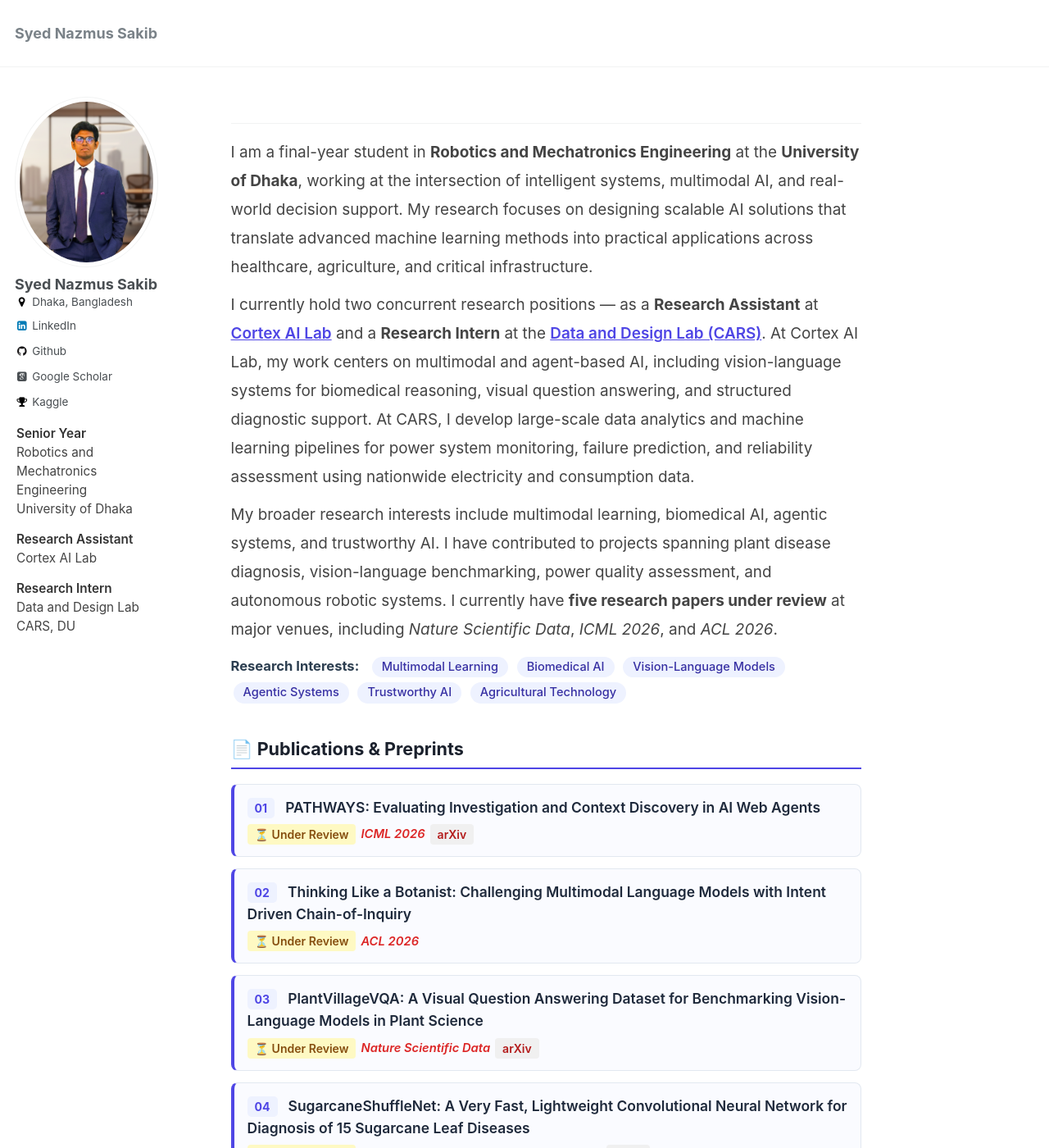
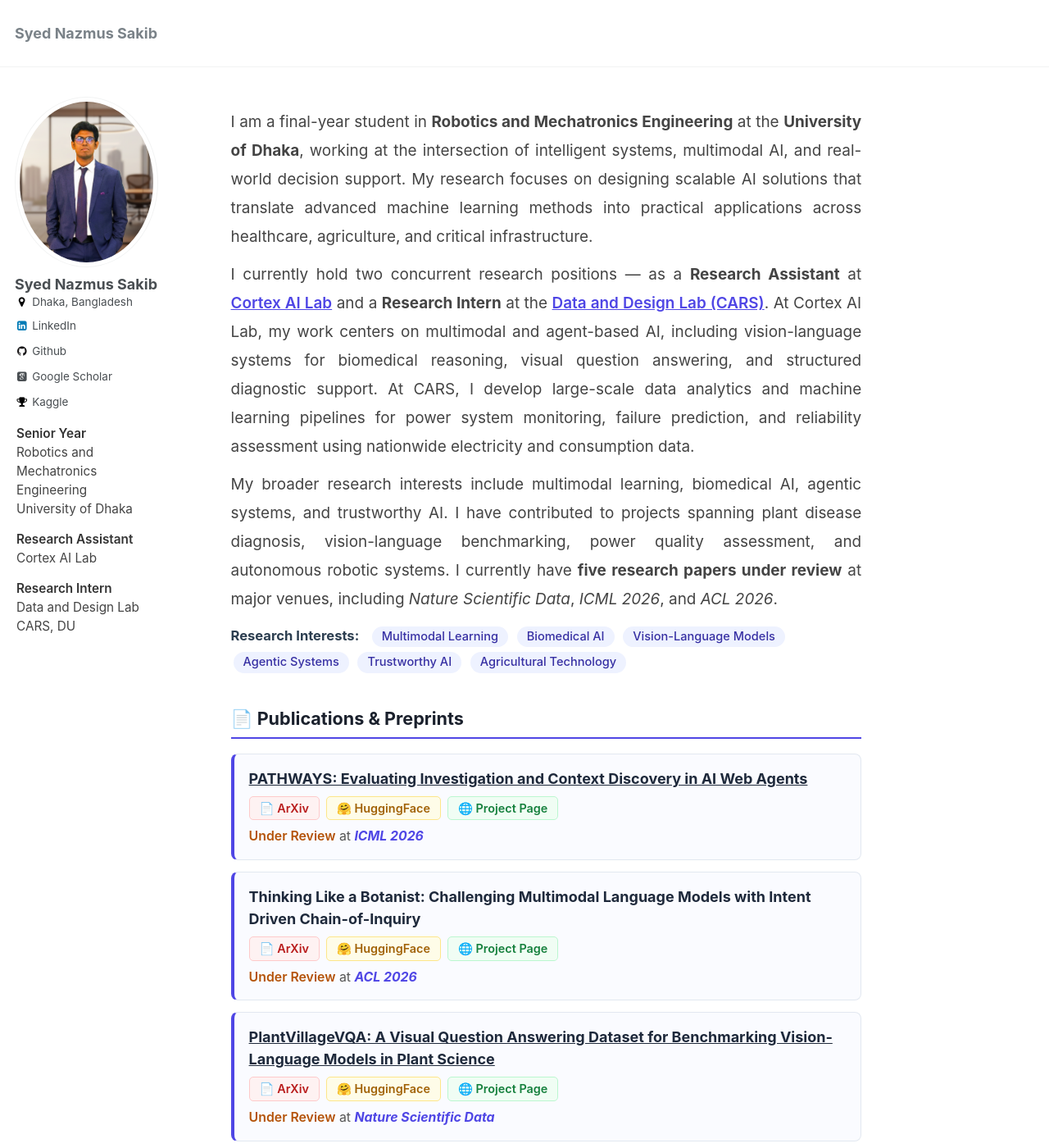
Before and after one commit to syed-nazmus-sakib/syed-nazmus-sakib.github.io, a Jekyll site: the page built from _pages/about.md, in a window 1280 px wide and 1400 px high. Shown: the whole window at 82% size. Built offline with Jekyll 4.4.1, drawn with Linux system fonts in a browser that asks for light colours; some web fonts are replaced; some of the changed text lies outside the part shown.

Commit message:
allignment

```diff
--- a/_pages/about.md
+++ b/_pages/about.md
@@ -17,6 +17,7 @@ redirect_from:
   line-height: 1.85;
   color: #444;
   margin-bottom: 0.6em;
+  text-align: justify;
 }
 .port-interests {
   margin-top: 10px;
@@ -72,45 +73,59 @@ redirect_from:
   border: 1px solid #e2e8f0;
   border-left: 4px solid #4f46e5;
   border-radius: 8px;
-  padding: 14px 16px;
+  padding: 16px 18px;
   margin-bottom: 14px;
   background: #fafbff;
   transition: box-shadow 0.2s;
 }
 .pub-card:hover { box-shadow: 0 4px 16px rgba(79,70,229,0.1); }
-.pub-num {
-  display: inline-block;
-  font-size: 0.78em;
+.pub-title {
+  font-weight: 700;
+  font-size: 1em;
+  color: #1e293b;
+  display: block;
+  margin-bottom: 8px;
+  line-height: 1.5;
+  text-decoration: none;
+  transition: color 0.2s;
+}
+a.pub-title:hover { color: #4f46e5; }
+.pub-links {
+  display: flex;
+  flex-wrap: wrap;
+  align-items: center;
+  gap: 8px;
+  margin-bottom: 8px;
+}
+.pub-links a {
+  font-size: 0.8em;
+  padding: 3px 12px;
+  border-radius: 5px;
+  font-weight: 600;
+  text-decoration: none;
+  transition: all 0.2s;
+  display: inline-flex;
+  align-items: center;
+  gap: 4px;
+}
+.pub-links .link-arxiv { background: #fef2f2; color: #b91c1c; border: 1px solid #fecaca; }
+.pub-links .link-arxiv:hover { background: #fecaca; }
+.pub-links .link-hf { background: #fefce8; color: #a16207; border: 1px solid #fde68a; }
+.pub-links .link-hf:hover { background: #fde68a; }
+.pub-links .link-project { background: #f0fdf4; color: #15803d; border: 1px solid #bbf7d0; }
+.pub-links .link-project:hover { background: #bbf7d0; }
+.pub-info {
+  font-size: 0.88em;
+  color: #555;
+}
+.pub-info .pub-status-text {
+  font-weight: 600;
+  color: #b45309;
+}
+.pub-info .pub-venue {
   font-weight: 700;
   color: #4f46e5;
-  background: #eef2ff;
-  padding: 2px 9px;
-  border-radius: 5px;
-  margin-right: 8px;
-}
-.pub-title { font-weight: 600; font-size: 0.97em; color: #1e293b; }
-.pub-meta { margin-top: 7px; display: flex; flex-wrap: wrap; gap: 6px; align-items: center; }
-.pub-status {
-  font-size: 0.78em;
-  background: #fef9c3;
-  color: #854d0e;
-  padding: 2px 9px;
-  border-radius: 4px;
-  font-weight: 600;
-}
-.pub-venue {
-  font-size: 0.82em;
-  color: #dc2626;
-  font-weight: 600;
   font-style: italic;
-}
-.pub-if {
-  font-size: 0.78em;
-  background: #dcfce7;
-  color: #166534;
-  padding: 2px 8px;
-  border-radius: 4px;
-  font-weight: 600;
 }
 
 /* Experience cards */
@@ -208,8 +223,6 @@ redirect_from:
 }
 </style>
 
----
-
 <div class="port-intro">
 <p>
 I am a final-year student in <strong>Robotics and Mechatronics Engineering</strong> at the <strong>University of Dhaka</strong>, working at the intersection of intelligent systems, multimodal AI, and real-world decision support. My research focuses on designing scalable AI solutions that translate advanced machine learning methods into practical applications across healthcare, agriculture, and critical infrastructure.
@@ -234,51 +247,53 @@ My broader research interests include multimodal learning, biomedical AI, agenti
 <div class="port-section-title">📄 Publications &amp; Preprints</div>
 
 <div class="pub-card">
-  <span class="pub-num">01</span>
-  <span class="pub-title">PATHWAYS: Evaluating Investigation and Context Discovery in AI Web Agents</span>
-  <div class="pub-meta">
-    <span class="pub-status">⏳ Under Review</span>
-    <span class="pub-venue">ICML 2026</span>
-    <a href="https://arxiv.org/pdf/2602.05354" target="_blank" style="font-size:0.78em; background:#f0f0f0; color:#b31b1b; padding:2px 9px; border-radius:4px; font-weight:600; text-decoration:none;">arXiv</a>
+  <a href="https://arxiv.org/pdf/2602.05354" target="_blank" class="pub-title">PATHWAYS: Evaluating Investigation and Context Discovery in AI Web Agents</a>
+  <div class="pub-links">
+    <a href="https://arxiv.org/pdf/2602.05354" target="_blank" class="link-arxiv">📄 ArXiv</a>
+    <a href="/" class="link-hf">🤗 HuggingFace</a>
+    <a href="/" class="link-project">🌐 Project Page</a>
   </div>
+  <div class="pub-info"><span class="pub-status-text">Under Review</span> at <span class="pub-venue">ICML 2026</span></div>
 </div>
 
 <div class="pub-card">
-  <span class="pub-num">02</span>
   <span class="pub-title">Thinking Like a Botanist: Challenging Multimodal Language Models with Intent Driven Chain-of-Inquiry</span>
-  <div class="pub-meta">
-    <span class="pub-status">⏳ Under Review</span>
-    <span class="pub-venue">ACL 2026</span>
+  <div class="pub-links">
+    <a href="/" class="link-arxiv">📄 ArXiv</a>
+    <a href="/" class="link-hf">🤗 HuggingFace</a>
+    <a href="/" class="link-project">🌐 Project Page</a>
   </div>
+  <div class="pub-info"><span class="pub-status-text">Under Review</span> at <span class="pub-venue">ACL 2026</span></div>
 </div>
 
 <div class="pub-card">
-  <span class="pub-num">03</span>
-  <span class="pub-title">PlantVillageVQA: A Visual Question Answering Dataset for Benchmarking Vision-Language Models in Plant Science</span>
-  <div class="pub-meta">
-    <span class="pub-status">⏳ Under Review</span>
-    <span class="pub-venue">Nature Scientific Data</span>
-    <a href="https://arxiv.org/pdf/2508.17117" target="_blank" style="font-size:0.78em; background:#f0f0f0; color:#b31b1b; padding:2px 9px; border-radius:4px; font-weight:600; text-decoration:none;">arXiv</a>
+  <a href="https://arxiv.org/pdf/2508.17117" target="_blank" class="pub-title">PlantVillageVQA: A Visual Question Answering Dataset for Benchmarking Vision-Language Models in Plant Science</a>
+  <div class="pub-links">
+    <a href="https://arxiv.org/pdf/2508.17117" target="_blank" class="link-arxiv">📄 ArXiv</a>
+    <a href="/" class="link-hf">🤗 HuggingFace</a>
+    <a href="/" class="link-project">🌐 Project Page</a>
   </div>
+  <div class="pub-info"><span class="pub-status-text">Under Review</span> at <span class="pub-venue">Nature Scientific Data</span></div>
 </div>
 
 <div class="pub-card">
-  <span class="pub-num">04</span>
-  <span class="pub-title">SugarcaneShuffleNet: A Very Fast, Lightweight Convolutional Neural Network for Diagnosis of 15 Sugarcane Leaf Diseases</span>
-  <div class="pub-meta">
-    <span class="pub-status">⏳ Under Review</span>
-    <span class="pub-venue">Computers and Electronics in Agriculture</span>
-    <a href="https://arxiv.org/pdf/2508.17107" target="_blank" style="font-size:0.78em; background:#f0f0f0; color:#b31b1b; padding:2px 9px; border-radius:4px; font-weight:600; text-decoration:none;">arXiv</a>
+  <a href="https://arxiv.org/pdf/2508.17107" target="_blank" class="pub-title">SugarcaneShuffleNet: A Very Fast, Lightweight Convolutional Neural Network for Diagnosis of 15 Sugarcane Leaf Diseases</a>
+  <div class="pub-links">
+    <a href="https://arxiv.org/pdf/2508.17107" target="_blank" class="link-arxiv">📄 ArXiv</a>
+    <a href="/" class="link-hf">🤗 HuggingFace</a>
+    <a href="/" class="link-project">🌐 Project Page</a>
   </div>
+  <div class="pub-info"><span class="pub-status-text">Under Review</span> at <span class="pub-venue">Computers and Electronics in Agriculture</span></div>
 </div>
 
 <div class="pub-card">
-  <span class="pub-num">05</span>
   <span class="pub-title">Predicting Groundwater Recharge Potential across Various Physiographic Divisions of Bangladesh using Generative Data Augmentation</span>
-  <div class="pub-meta">
-    <span class="pub-status">⏳ Under Review</span>
-    <span class="pub-venue">Journal of Hydrology</span>
+  <div class="pub-links">
+    <a href="/" class="link-arxiv">📄 ArXiv</a>
+    <a href="/" class="link-hf">🤗 HuggingFace</a>
+    <a href="/" class="link-project">🌐 Project Page</a>
   </div>
+  <div class="pub-info"><span class="pub-status-text">Under Review</span> at <span class="pub-venue">Journal of Hydrology</span></div>
 </div>
 
 ---
```
Also changed, not shown: images/android-chrome-192x192.png (added), images/android-chrome-512x512.png (added), images/apple-touch-icon.png (added), images/favicon-16x16.png (added), images/favicon-32x32.png (added), images/favicon.ico (added), images/site.webmanifest (added).
